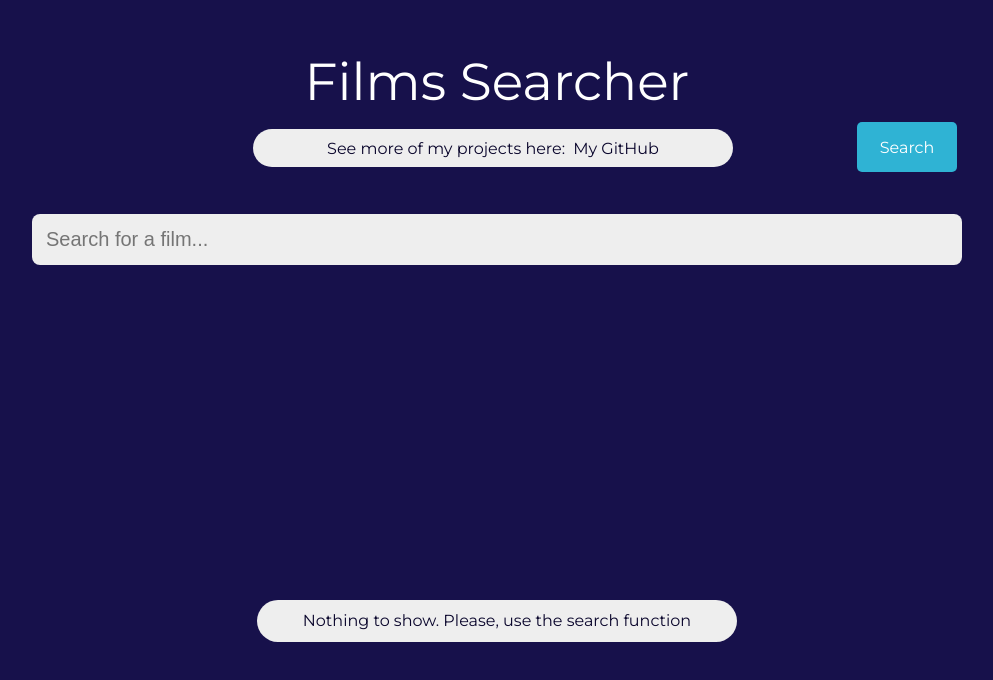
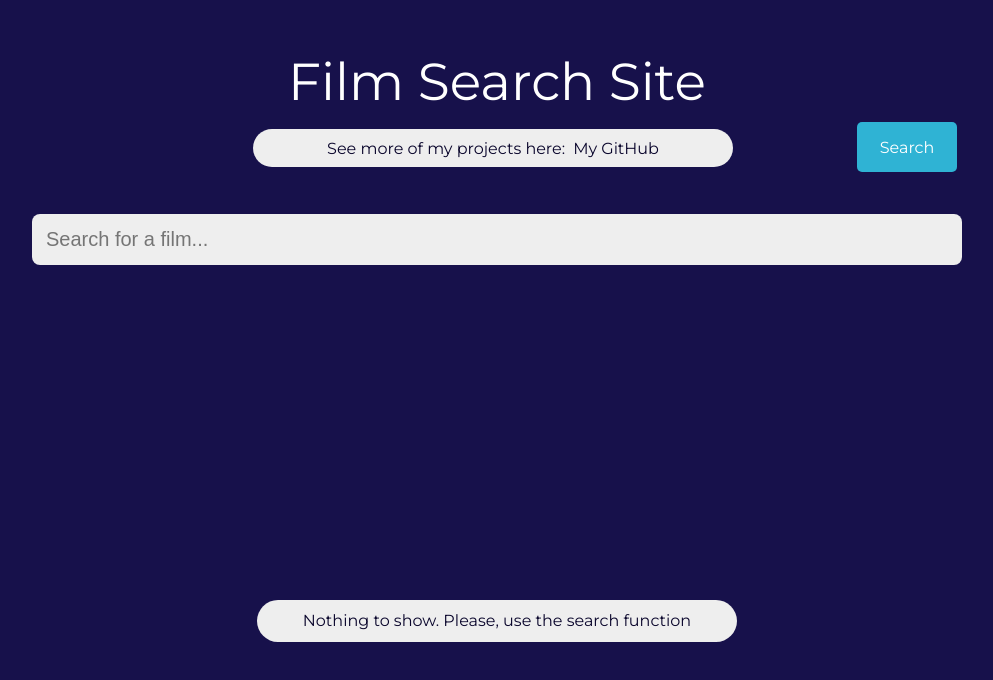
Before and after one commit to MichalKoscinski/Films_Searcher, a React (Create React App) app: page / in a window 1280 px wide. Shown: the top 680 px of the page, without its empty margins (143-1136 px from the left). Built offline with nearby package versions, Linux system fonts and the light colour scheme.

Commit message:
changed name

```diff
--- a/src/App.js
+++ b/src/App.js
@@ -62,7 +62,7 @@ var App = () => {
   return (
     <div className="App">
       <header>
-        <h1>Films Searcher</h1>
+        <h1>Film Search Site</h1>
       </header>
       <main>
 
@@ -86,7 +86,7 @@ var App = () => {
         }
         {(typeof state.selected.Title != "undefined") ? <Popup selected={state.selected} closePopup={closePopup} /> : false}
       </main>
-      <TitleComponent title="Films Searcher" />
+      <TitleComponent title="Film Search Site" />
     </div>
   );
 }
```
